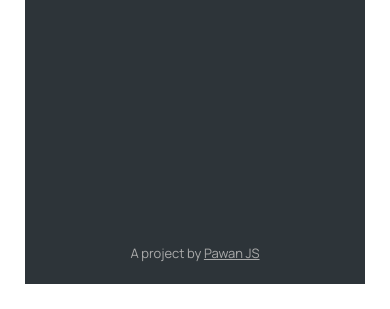
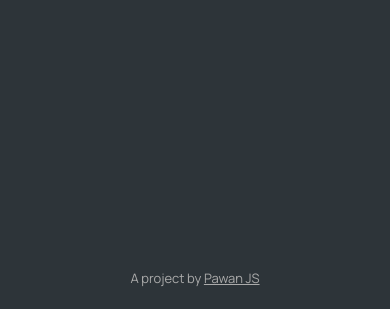
Before and after one commit to Nero-Link/mapty-1, a website built with webpack: page src/index.html in a window 390 px wide. Shown: the part 535-844 px from the top of the page. Built offline with nearby package versions, Linux system fonts and the light colour scheme; no server answers.

Commit message:
added padding responsive to the viewport width

```diff
--- a/src/sass/base/_base.scss
+++ b/src/sass/base/_base.scss
@@ -23,7 +23,6 @@ body {
   height: 100vh;
   overscroll-behavior-y: none;
   background-color: #fff;
-  padding: 2.5rem;
   display: flex;
 
   @media only screen and (max-width: 64em) {
--- a/src/sass/components/_app.scss
+++ b/src/sass/components/_app.scss
@@ -2,7 +2,8 @@
 .sidebar {
   flex-basis: 50rem;
   background-color: $color-dark--1;
-  padding: 3rem 5rem 4rem 5rem;
+  // padding: 3rem 5rem 4rem 5rem;
+  padding: 2vw;
   display: flex;
   flex-direction: column;
 
```
